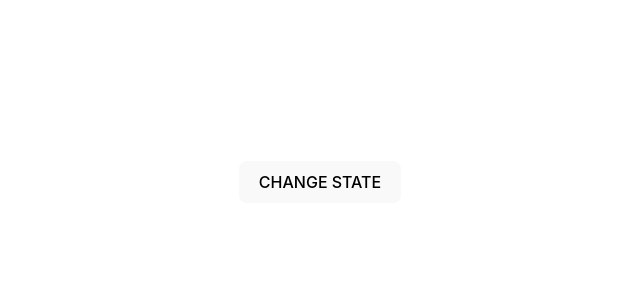
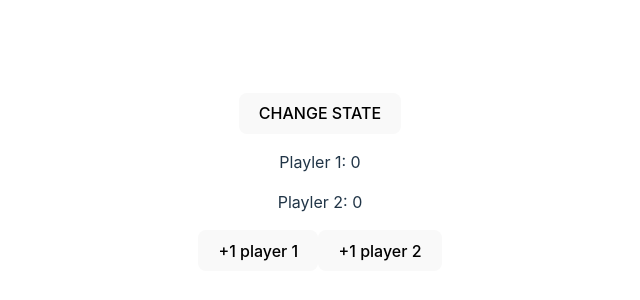
Before and after one commit to hefamba/vite-practice-2, a React (Vite) app: page / in a window 1280 px wide. Shown: the part 218-518 px from the top of the page, without its empty margins (320-960 px from the left). Built offline with nearby package versions, Linux system fonts and the light colour scheme.

Commit message:
added player scores

```diff
--- a/src/App.jsx
+++ b/src/App.jsx
@@ -3,6 +3,7 @@ import reactLogo from './assets/react.svg';
 import viteLogo from '/vite.svg';
 import Counter from './Counter';
 import Dumbo from './Dumbo';
+import ScoreKeeper from './assets/ScoreKeeper';
 
 import './App.css';
 
@@ -10,6 +11,7 @@ function App() {
   return (
     <>
       <Dumbo />
+      <ScoreKeeper />
     </>
   );
 }
--- /dev/null
+++ b/src/assets/ScoreKeeper.jsx
@@ -0,0 +1,24 @@
+import React from 'react';
+import { useState } from 'react';
+
+export default function ScoreKeeper() {
+  const [scores, setScores] = useState({ player1: 0, player2: 0 });
+  const player1Add = () => {
+    setScores((prev) => {
+      return { ...prev, player1: scores.player1 + 1 };
+    });
+  };
+  const player2Add = () => {
+    setScores((prev) => {
+      return { ...prev, player2: scores.player2 + 1 };
+    });
+  };
+  return (
+    <div>
+      <p>Playler 1: {scores.player1}</p>
+      <p>Playler 2: {scores.player2}</p>
+      <button onClick={player1Add}>+1 player 1</button>
+      <button onClick={player2Add}>+1 player 2</button>
+    </div>
+  );
+}
```
